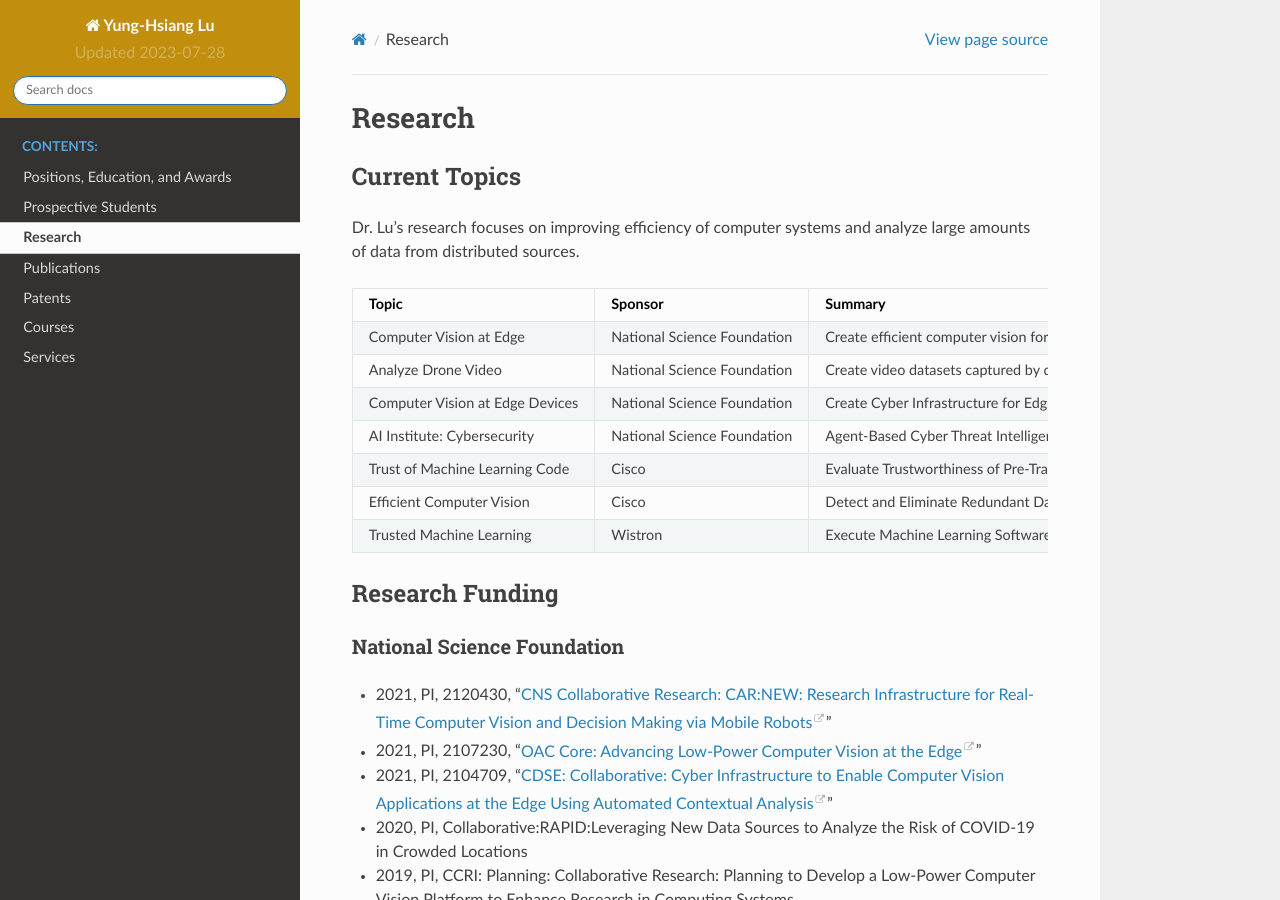
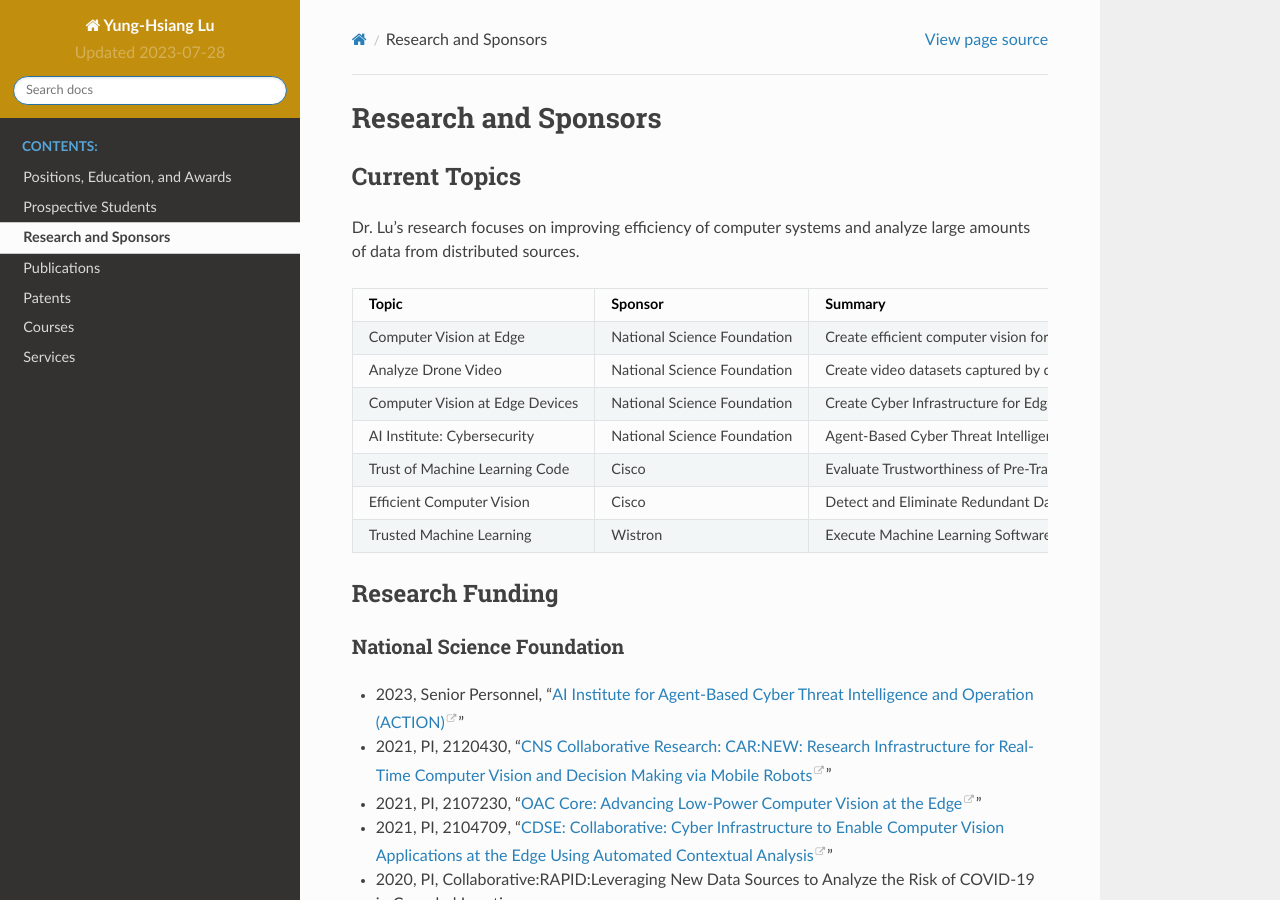
Before and after one commit to luyunghsiang/yhluweb, a Sphinx documentation site: the page built from source/research.rst, in a window 1280 px wide and 900 px high. Built offline with Sphinx 7.4.7 and the Read the Docs theme 2.0.0, drawn with Linux system fonts in a browser that asks for light colours; some of the changed text lies outside the part shown.

Commit message:
add awards

```diff
--- a/source/research.rst
+++ b/source/research.rst
@@ -1,5 +1,5 @@
-Research
-========
+Research and Sponsors
+=====================
 
 
 Current Topics
@@ -33,6 +33,10 @@
 
 National Science Foundation
 ^^^^^^^^^^^^^^^^^^^^^^^^^^^
+
+- 2023, Senior Personnel, "`AI Institute for Agent-Based Cyber Threat
+  Intelligence and Operation (ACTION) <https://action.ucsb.edu>`_"
+
 
 - 2021, PI, 2120430, "`CNS Collaborative Research: CAR:NEW: Research
   Infrastructure for Real-Time Computer Vision and Decision Making via
@@ -103,6 +107,8 @@
 
 Cisco
 ^^^^^
+
+- 2023, PI: Yung-Hsiang Lu, Co-PI: James Davis, "Efficient Computer Vision for Edge Devices".
 
 - 2022, PI: James Davis, Co-PI: Yung-Hsiang Lu, "Trustworthy Re-use of
   Pre-Trained Neural Networks".
```
